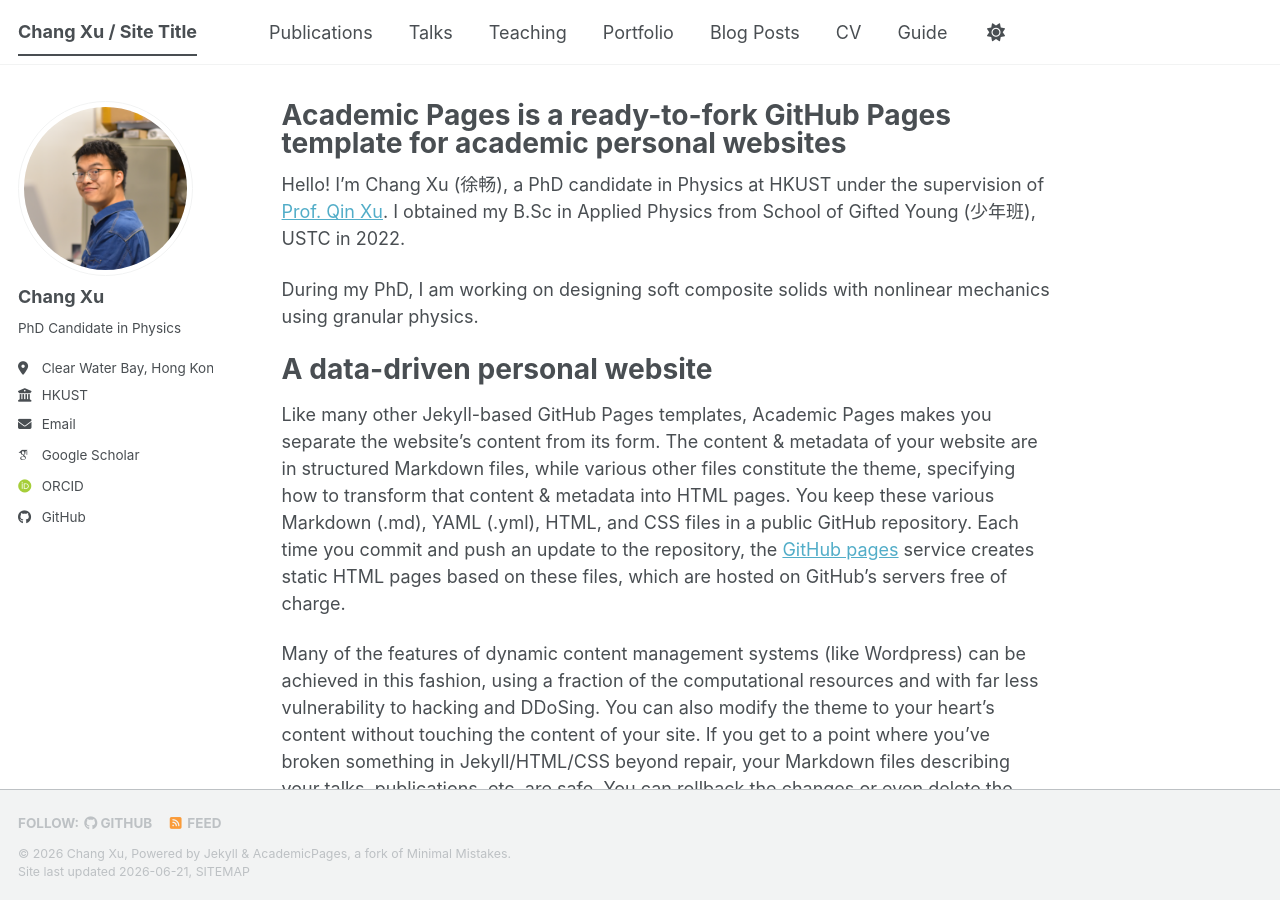
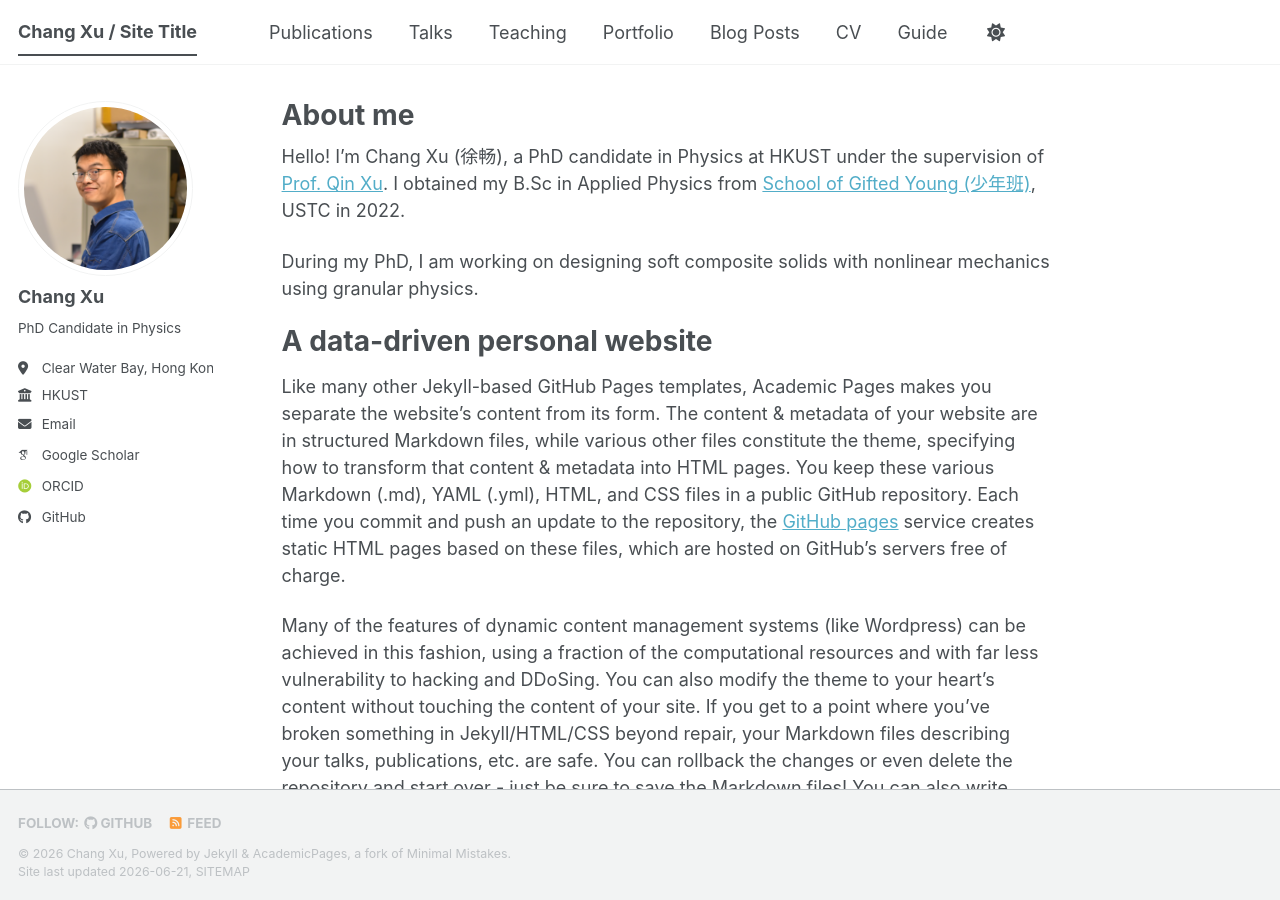
Before and after one commit to changxu216/changxu216.github.io, a Jekyll site: the page built from _pages/about.md, in a window 1280 px wide and 900 px high. Built offline with Jekyll 4.4.1, drawn with Linux system fonts in a browser that asks for light colours; some web fonts are replaced; a script bundle is joined from its source files by our own code; library files that are not in the unit come from our copies.

Commit message:
Update about.md

```diff
--- a/_pages/about.md
+++ b/_pages/about.md
@@ -1,12 +1,12 @@
 ---
 permalink: /
-title: "Academic Pages is a ready-to-fork GitHub Pages template for academic personal websites"
+title: "About me"
 author_profile: true
 redirect_from:
   - /about/
   - /about.html
 ---
-Hello! I’m Chang Xu (徐畅), a PhD candidate in Physics at HKUST under the supervision of [Prof. Qin Xu](https://softmat-hkust.org/). I obtained my B.Sc in Applied Physics from School of Gifted Young (少年班), USTC in 2022.
+Hello! I’m Chang Xu (徐畅), a PhD candidate in Physics at HKUST under the supervision of [Prof. Qin Xu](https://softmat-hkust.org/). I obtained my B.Sc in Applied Physics from [School of Gifted Young (少年班)](https://en.scgy.ustc.edu.cn/main.htm), USTC in 2022.
 
 During my PhD, I am working on designing soft composite solids with nonlinear mechanics using granular physics.
 
```
